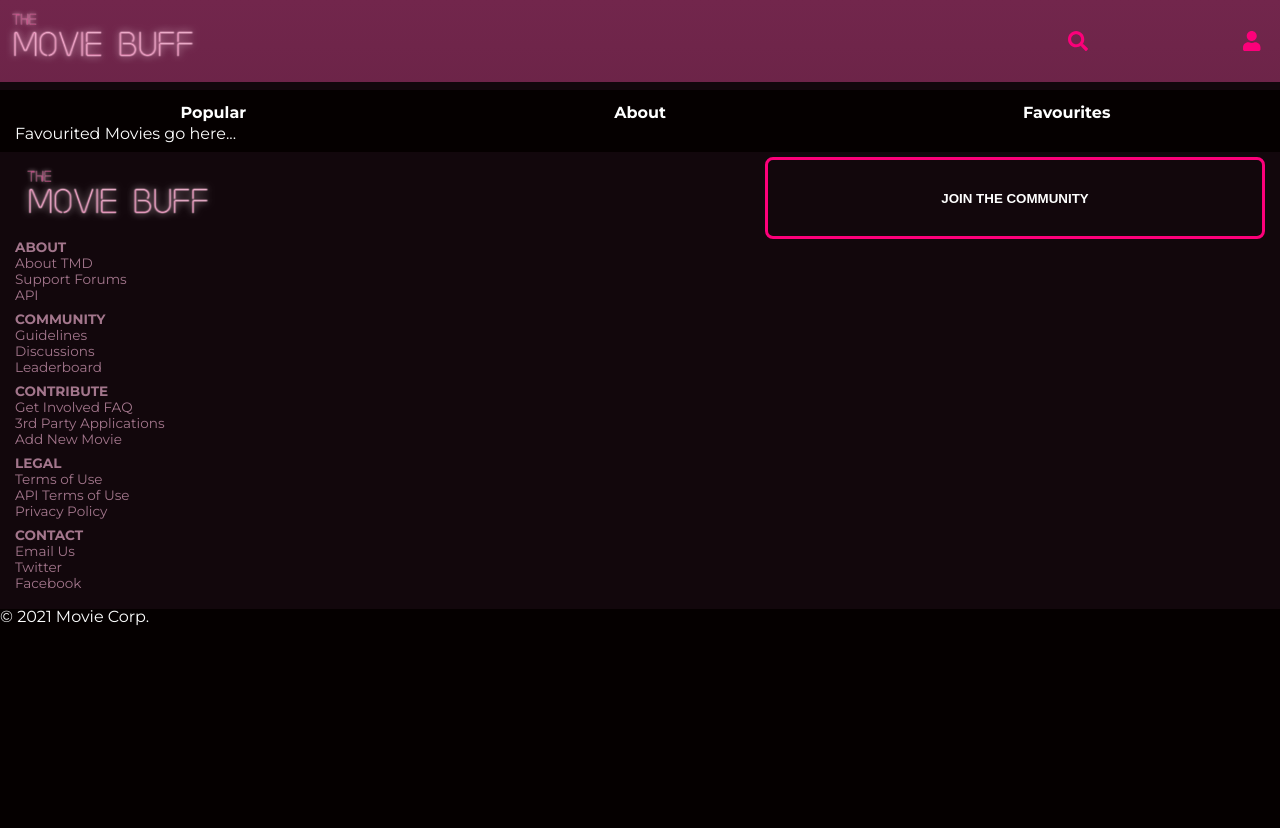
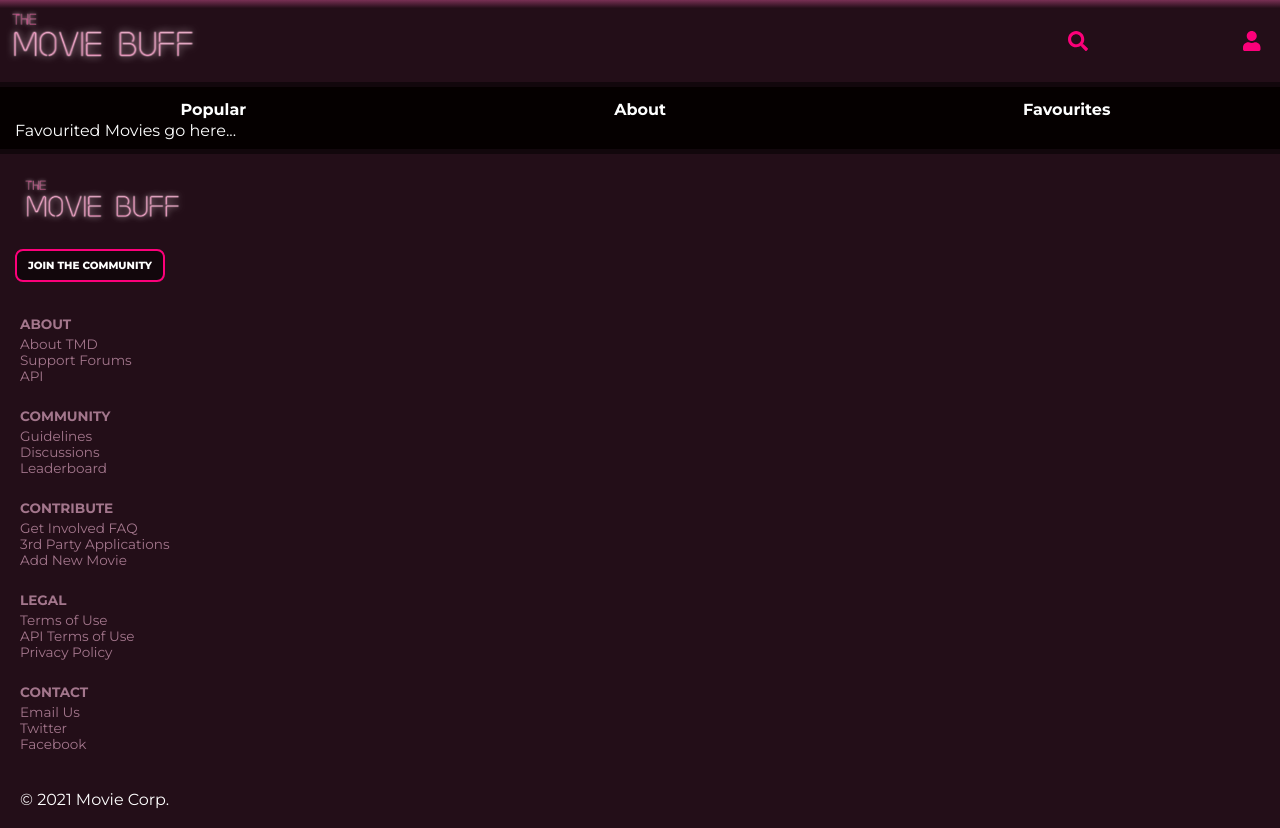
Before and after one commit to jennyesc/movieBuff, a React (Create React App) app: page /favourites in a window 1280 px wide. Before the commit the page ends 800 px from the top, so only its background shows below. Built offline with nearby package versions, Linux system fonts and the light colour scheme.

Commit message:
Footer, Gradients, Search bar
no luck with the search bar, so it is set to display:none again.

```diff
--- a/src/components/Footer.js
+++ b/src/components/Footer.js
@@ -15,47 +15,63 @@ function Footer() {
             <Link to={'/'}><img className="logo" src={logo} alt="The Movie Buff Logo"></img></Link>
           </picture>
 
-          <button className="btn">Join the Community</button>
+          <button className="btn">
+            <Link to={'/About'}>Join the Community</Link>
+          </button>
+      </div>
 
+          <div className="footer-menu-container">
+
+
+              <div className="footer-menu colOne">
                 <ul>
-          <div className="footer-menu">
                   <li className="uppercase">About</li>
                   <li>About TMD</li>
                   <li>Support Forums</li>
                   <li> API</li>
+                </ul>
               </div>
 
-          <div className="footer-menu">
+              <div className="footer-menu colTwo">
+                <ul>
                   <li className="uppercase">Community</li>
                   <li>Guidelines</li>
                   <li>Discussions</li>
                   <li>Leaderboard</li>
+                </ul>
               </div>
 
-          <div className="footer-menu">
+              <div className="footer-menu colThree">
+                <ul>
                   <li className="uppercase">Contribute</li>
                   <li>Get Involved FAQ</li>
                   <li>3rd Party Applications</li>
                   <li>Add New Movie</li>
+                </ul>
               </div>
 
-          <div className="footer-menu">
+              <div className="footer-menu colFour">
+                <ul>
                   <li className="uppercase">Legal</li>
                   <li>Terms of Use</li>
                   <li>API Terms of Use</li>
                   <li>Privacy Policy</li>
+                </ul>
               </div>
 
-          <div className="footer-menu">
+              <div className="footer-menu colFive">
+                <ul>
                   <li className="uppercase">Contact</li>
                   <li>Email Us</li>
                   <li>Twitter</li>
                   <li>Facebook</li>
+                </ul>
               </div>
 
-        </ul>
+          </div>
 
-      </div>
+
+
       <p>&copy; {year} Movie Corp.</p>
     </footer>
   );
--- a/src/components/Header.js
+++ b/src/components/Header.js
@@ -21,20 +21,35 @@ function Header (){
 
 
                 <div className="icons">
-                   <i className="fa"> <FontAwesomeIcon icon="search" /> </i>
-                   <i className="fa"><FontAwesomeIcon icon="user" /></i>
-                 </div>
+
+                    <i className="fa"> <FontAwesomeIcon icon="search" /> </i>
+
+                    <i className="fa"><FontAwesomeIcon icon="user" /></i>
+
+
+                </div>
+                <div className="search-box">
+                    <form>
+                        <input type="search" placeholder="Search for movies.." name="search"></input>
+                    </form>
+                </div>
+
+
+
+
+
+
+
             </div>
+
+
+
 
             <div className="mobile-menu">
                 <Nav />
             </div>
 
-            <div className="search">
-                <form>
-                       <input type="search" placeholder="Search for movies.." name="search"></input>
-                </form>
-            </div>
+
 
 
 
--- a/src/styles/base/_settings.scss
+++ b/src/styles/base/_settings.scss
@@ -10,7 +10,8 @@ $footerText: #a3768c;
 $iconColor: #fc007a;
 
 //Gradient
-$bgGradient: linear-gradient(0deg, rgba(73,24,48,1) 21%, rgba(114,38,76,1) 100%) no-repeat fixed center;
+$bgGradient: linear-gradient(0deg, $darkPurple 20%, rgb(135, 57, 96) 100%) no-repeat fixed center;
+$bgGradientDark: linear-gradient(0deg, $darkPurple 90%, rgb(120, 48, 84) 100%) no-repeat fixed center;
 
 
 //Typography
--- a/src/styles/components/_footer.scss
+++ b/src/styles/components/_footer.scss
@@ -3,19 +3,20 @@
 @use '../base/settings' as *;
 
 footer{
-    //padding: 5px 15px 10px 15px;
+    background-color: $darkPurple;
+    border-top: 5px solid $borderPurple;
 
     .footer-top-row{
-        padding: 5px 15px 10px 15px;
-        background-color: $borderPurple;
-        display: grid;
-        grid-template-columns: 60% 40%;
+        padding: 5px 15px 0 15px;
+        display: flex;
+        flex-direction: column;
 
         .logo-container{
-            //padding-right: 8px;
+
+
             .logo{
-                max-width: 200px;
-
+                max-width: 170px;
+                margin-top: 10px;
             }
         }
 
@@ -23,28 +24,77 @@ footer{
             background-color: $borderPurple;
             text-transform: uppercase;
             font-weight: $fontExtra;
+            font-size: 0.65rem;
             color: $fontColor;
             border-radius: 8px;
-            border: solid 3px $iconColor;
+            border: solid 2px $iconColor;
             padding: 8px;
+            width: 150px;
+            margin: 10px 0;
+
+            a{
+                text-decoration: none;
+            }
 
         }
-        .uppercase{
-            text-transform: uppercase;
-            color: $footerText;
-            font-weight: $fontBold;
-            font-size: 0.85rem;
+    }
+
+    .footer-menu-container{
+        color: $footerText;
+        font-weight: $fontReg;
+        font-size: 0.85rem;
+        line-height: normal;
+        padding: 10px;
+
+        //FOR DESKTOP SIZE
+        //display: grid;
+        //grid-template-columns: auto;
+        //grid-template-rows: auto;
+        //grid-template-areas:
+          //    "colOne colTwo colThree colFour colFive";
+
+
+
+        .footer-menu{
+            padding: 10px;
+
+            .uppercase{
+                    text-transform: uppercase;
+                    color: $footerText;
+                    font-weight: $fontBold;
+                    font-size: 0.85rem;
+                    line-height: 1.5rem;
+
+            }
         }
-        .footer-menu{
-            color: $footerText;
-            font-weight: $fontReg;
-            font-size: 0.85rem;
-            line-height: normal;
-            margin-bottom: 8px;
 
+        .colOne{
+            grid-area: colOne;
 
         }
 
+        .colTwo{
+            grid-area: colTwo;
+        }
+
+        .colThree{
+            grid-area: colThree;
+        }
+
+        .colFour{
+            grid-area: colFour;
+        }
+
+        .colFive{
+            grid-area: colFive;
+        }
+
+
     }
+    p{
 
+        font-weight: $fontReg;
+        padding: 20px;
+
+    }
 }
--- a/src/styles/components/_header.scss
+++ b/src/styles/components/_header.scss
@@ -5,8 +5,8 @@
 header {
 
     .header-top-row{
-        background: $bgGradient;
-        border-bottom: 8px solid $borderPurple;
+        background: $bgGradientDark;
+        border-bottom: 5px solid $borderPurple;
         display: flex;
         justify-content: space-between;
 
@@ -26,9 +26,9 @@ header {
             display: flex;
             justify-content: space-between;
         }
+
+        .search-box{
+            display:none;
+        }
     }
 }
-
-.search{
-    display: none;
-}
```
Lines whose indentation alone changed are shown as unchanged.
